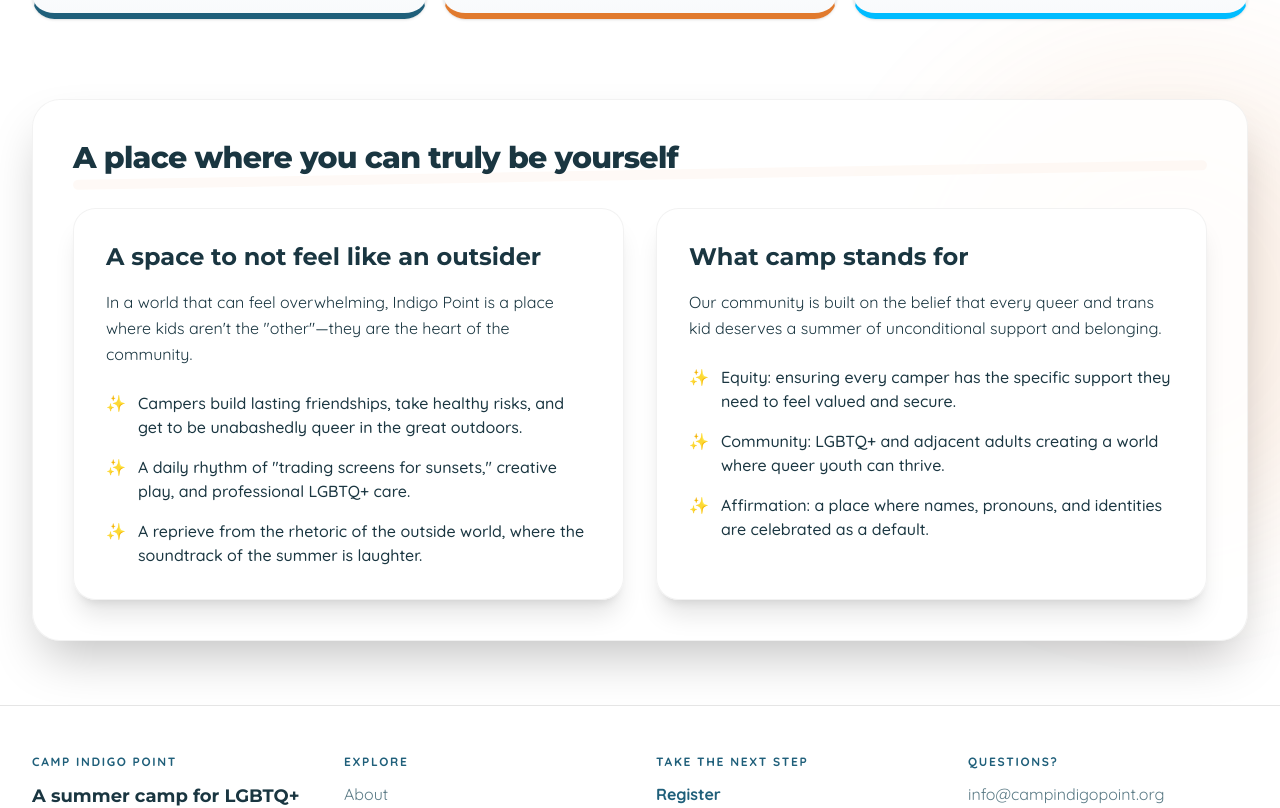
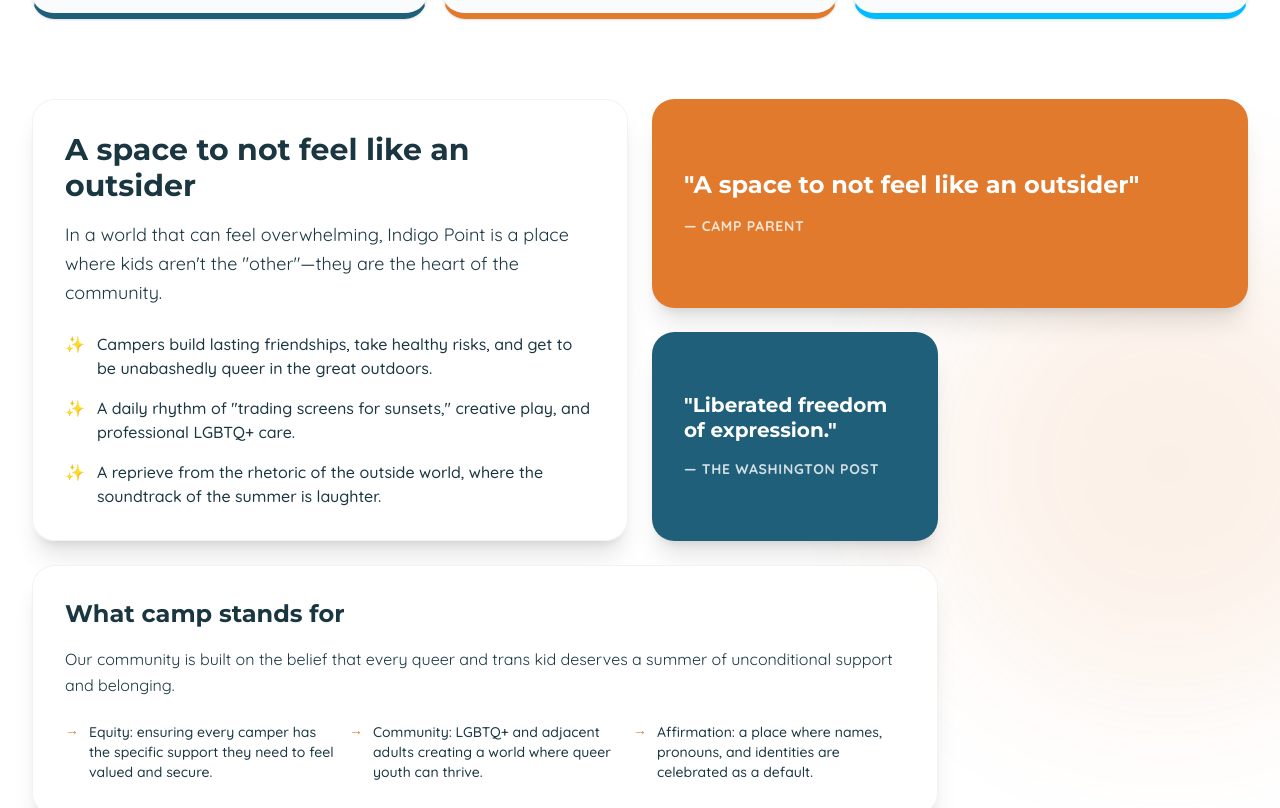
Before and after one commit to RavBogard/CampIndigoPoint, a React (Vite) app: page / in a window 1280 px wide. Shown: the part 1095-1903 px from the top of the page. Built offline with nearby package versions, Linux system fonts and the light colour scheme.

Commit message:
feat: complete Phase 7 Bento Storytelling & Donor Impact
- Rewrite Home and About layouts using Tailwind Grid (Bento Box style)
- Interleave media quotes and camper testimonials directly into page flow
- Build highly visual Donor Impact Dashboard with static metrics
- Pass full regression test suite

```diff
--- a/src/content/about.js
+++ b/src/content/about.js
@@ -22,6 +22,16 @@
       'Evening activities like Capture the Flag, Silent Discos, and our legendary Queer Prom.',
     ],
   },
+  testimonials: [
+    {
+      quote: "The most home I have ever felt.",
+      source: "Camper",
+    },
+    {
+      quote: "Unabashedly queer in the great outdoors.",
+      source: "Camper",
+    }
+  ],
   belonging: {
     heading: 'A Home for Every Identity',
     body: 'We don\'t just "accept" our campers—we celebrate them. Every detail is built on the foundations of affirmation, so every child can be "wholeheartedly themselves."',
--- a/src/content/donate.js
+++ b/src/content/donate.js
@@ -8,6 +8,12 @@
   intro:
     'We are literally saving lives with marshmallows, campfires, and intergenerational queer community. Your gift provides the lifeline our youth need to thrive.',
   cta: actionLinks.donate,
+  impactMetrics: [
+    { label: "Campers Served", value: "140+", icon: "Users" },
+    { label: "States Represented", value: "30", icon: "Map" },
+    { label: "Queer Staff", value: "50+", icon: "Heart" },
+    { label: "Turned Away for Funds", value: "0", icon: "Sun" }
+  ],
   lifeline: {
     heading: 'From Black and White to Color',
     body: 'Parents tell us every year: they send us kids who live in black and white, whose only friends are strangers on the internet. In just two weeks, we send them back kids who live in color, who are confident, and who have built lifelong relationships with other campers.',
--- a/src/content/home.js
+++ b/src/content/home.js
@@ -22,6 +22,22 @@
     `${siteSettings.season.dates}`,
     'Queer and trans youth entering grades 2nd-11th',
     'Scholarships available for every family who asks',
+  ],
+  gateway: {
+    eyebrow: 'Your Next Step',
+    heading: 'Step Into the Magic',
+  },
+  pressQuotes: [
+    {
+      quote: "A space to not feel like an outsider",
+      source: "Camp Parent",
+      color: "var(--color-camp-orange)",
+    },
+    {
+      quote: "Liberated freedom of expression.",
+      source: "The Washington Post",
+      color: "var(--color-camp-teal)",
+    },
   ],
   sections: [
     {
--- a/src/routes/DonateRoute.jsx
+++ b/src/routes/DonateRoute.jsx
@@ -1,6 +1,14 @@
 import PageFrame from "../components/site/PageFrame";
 import { donatePage } from "../content/donate";
 import { usePageMetadata } from "../lib/metadata";
+import { Users, Map, Heart, Sun } from "lucide-react";
+
+const iconMap = {
+  Users: <Users className="text-[var(--color-camp-orange)] mb-2" size={32} />,
+  Map: <Map className="text-[var(--color-camp-orange)] mb-2" size={32} />,
+  Heart: <Heart className="text-[var(--color-camp-orange)] mb-2" size={32} />,
+  Sun: <Sun className="text-[var(--color-camp-orange)] mb-2" size={32} />,
+};
 
 const DonateRoute = () => {
   usePageMetadata("donate");
@@ -16,6 +24,19 @@
       }}
       cta={donatePage.cta}
     >
+      <section aria-labelledby="donate-dashboard-title" className="mb-8">
+        <h2 id="donate-dashboard-title" className="sr-only">Impact Dashboard</h2>
+        <div className="grid grid-cols-2 lg:grid-cols-4 gap-4 md:gap-6">
+          {donatePage.impactMetrics.map((metric) => (
+            <div key={metric.label} className="bg-white/90 border-t-4 border-[var(--color-camp-teal)] shadow-lg rounded-xl p-6 flex flex-col items-center text-center hover:-translate-y-1 transition-transform">
+              {iconMap[metric.icon]}
+              <p className="text-3xl md:text-4xl font-extrabold text-[var(--color-camp-teal)] font-serif tracking-tight">{metric.value}</p>
+              <p className="text-sm uppercase tracking-widest font-bold text-[var(--color-camp-muted)] mt-1">{metric.label}</p>
+            </div>
+          ))}
+        </div>
+      </section>
+
       <section
         aria-labelledby="donate-lifeline-title"
         className="bg-[var(--color-camp-sun)] rounded-[3rem_1.5rem_4rem_2rem] p-8 md:p-14 border-b-8 border-[var(--color-camp-orange)] shadow-xl grid gap-4"
--- a/src/routes/HomeRoute.jsx
+++ b/src/routes/HomeRoute.jsx
@@ -18,40 +18,67 @@
     >
       <section aria-labelledby="home-gateway-title" className="pb-8">
         <div className="grid gap-2 mb-6">
-          <p className="uppercase tracking-[0.14em] text-[0.8rem] font-bold text-[var(--color-camp-teal)]">Choose your path</p>
+          <p className="uppercase tracking-[0.14em] text-[0.8rem] font-bold text-[var(--color-camp-teal)]">{homePage.gateway.eyebrow}</p>
           <h2 id="home-gateway-title" className="text-3xl md:text-4xl font-extrabold text-[var(--color-camp-text)] font-serif tracking-tight">
-            Find the next right page for your journey.
+            {homePage.gateway.heading}
           </h2>
         </div>
         <AudiencePathGrid paths={homePage.audiencePaths} />
       </section>
 
       <section
-        aria-labelledby="home-why-title"
-        className="bg-white/85 border border-black/5 shadow-2xl rounded-[1.75rem] p-6 md:p-10 grid gap-8"
+        aria-labelledby="home-bento-title"
+        className="grid gap-6 md:grid-cols-2 lg:grid-cols-3 xl:grid-cols-4 auto-rows-[minmax(180px,auto)]"
       >
-        <h2 id="home-why-title" className="text-3xl font-extrabold text-[var(--color-camp-text)] font-serif tracking-tight content-title--underline">
-          A place where you can truly be yourself
+        <h2 id="home-bento-title" className="sr-only">
+          Why Camp Indigo Point
         </h2>
-        <div className="grid gap-6 md:grid-cols-2 lg:gap-8">
-          {homePage.sections.map((section) => (
-            <article
-              key={section.id}
-              aria-labelledby={`home-section-${section.id}`}
-              className="bg-white/85 border border-black/5 shadow-xl rounded-[1.4rem] p-6 md:p-8 grid gap-4 content-start"
-            >
-              <h3 id={`home-section-${section.id}`} className="text-2xl font-bold font-serif">{section.heading}</h3>
-              <p className="leading-relaxed">{section.body}</p>
+
+        {/* Story Block 1 - Large */}
+        <article className="bg-white/85 border border-black/5 shadow-xl rounded-[1.4rem] p-6 md:p-8 grid gap-4 content-start md:col-span-2 lg:col-span-2 xl:col-span-2 lg:row-span-2">
+          <h3 className="text-2xl md:text-3xl font-bold font-serif">{homePage.sections[0].heading}</h3>
+          <p className="leading-relaxed text-lg">{homePage.sections[0].body}</p>
           <ul className="grid gap-4 mt-2">
-                {section.bullets.map((bullet) => (
+            {homePage.sections[0].bullets.map((bullet) => (
               <li key={bullet} className="pl-8 relative font-medium before:content-['✨'] before:absolute before:left-0 before:top-0">
                 {bullet}
               </li>
             ))}
           </ul>
         </article>
+
+        {/* Quote Block 1 - Vibrant */}
+        <article className="bg-[var(--color-camp-orange)] text-white shadow-xl rounded-[1.4rem] p-6 md:p-8 flex flex-col justify-center md:col-span-1 lg:col-span-1 xl:col-span-2">
+          <blockquote className="text-2xl font-bold font-serif leading-tight">
+            "{homePage.pressQuotes[0].quote}"
+          </blockquote>
+          <cite className="block mt-4 text-sm uppercase tracking-wider font-bold opacity-80 not-italic">
+            — {homePage.pressQuotes[0].source}
+          </cite>
+        </article>
+
+        {/* Quote Block 2 - Teal */}
+        <article className="bg-[var(--color-camp-teal)] text-white shadow-xl rounded-[1.4rem] p-6 md:p-8 flex flex-col justify-center md:col-span-1 lg:col-span-2 xl:col-span-1">
+          <blockquote className="text-xl font-bold font-serif leading-tight">
+            "{homePage.pressQuotes[1].quote}"
+          </blockquote>
+          <cite className="block mt-4 text-sm uppercase tracking-wider font-bold opacity-80 not-italic">
+            — {homePage.pressQuotes[1].source}
+          </cite>
+        </article>
+
+        {/* Story Block 2 - Standard */}
+        <article className="bg-white/85 border border-black/5 shadow-xl rounded-[1.4rem] p-6 md:p-8 grid gap-4 content-start md:col-span-2 lg:col-span-2 xl:col-span-3">
+          <h3 className="text-2xl font-bold font-serif">{homePage.sections[1].heading}</h3>
+          <p className="leading-relaxed">{homePage.sections[1].body}</p>
+          <ul className="grid gap-3 mt-2 md:grid-cols-3">
+            {homePage.sections[1].bullets.map((bullet) => (
+              <li key={bullet} className="pl-6 relative text-sm font-medium before:content-['→'] before:text-[var(--color-camp-orange)] before:font-bold before:absolute before:left-0 before:-top-0.5">
+                {bullet}
+              </li>
             ))}
-        </div>
+          </ul>
+        </article>
       </section>
     </PageFrame>
   );
```
Also changed, not shown: src/routes/AboutRoute.jsx (+29 -7 lines), .planning/STATE.md, .planning/phases/07-bento-storytelling-and-impact/07-VERIFICATION.md (added), 1 other file (tests, documents, lock files or other folders). Lines whose indentation alone changed are shown as unchanged.
